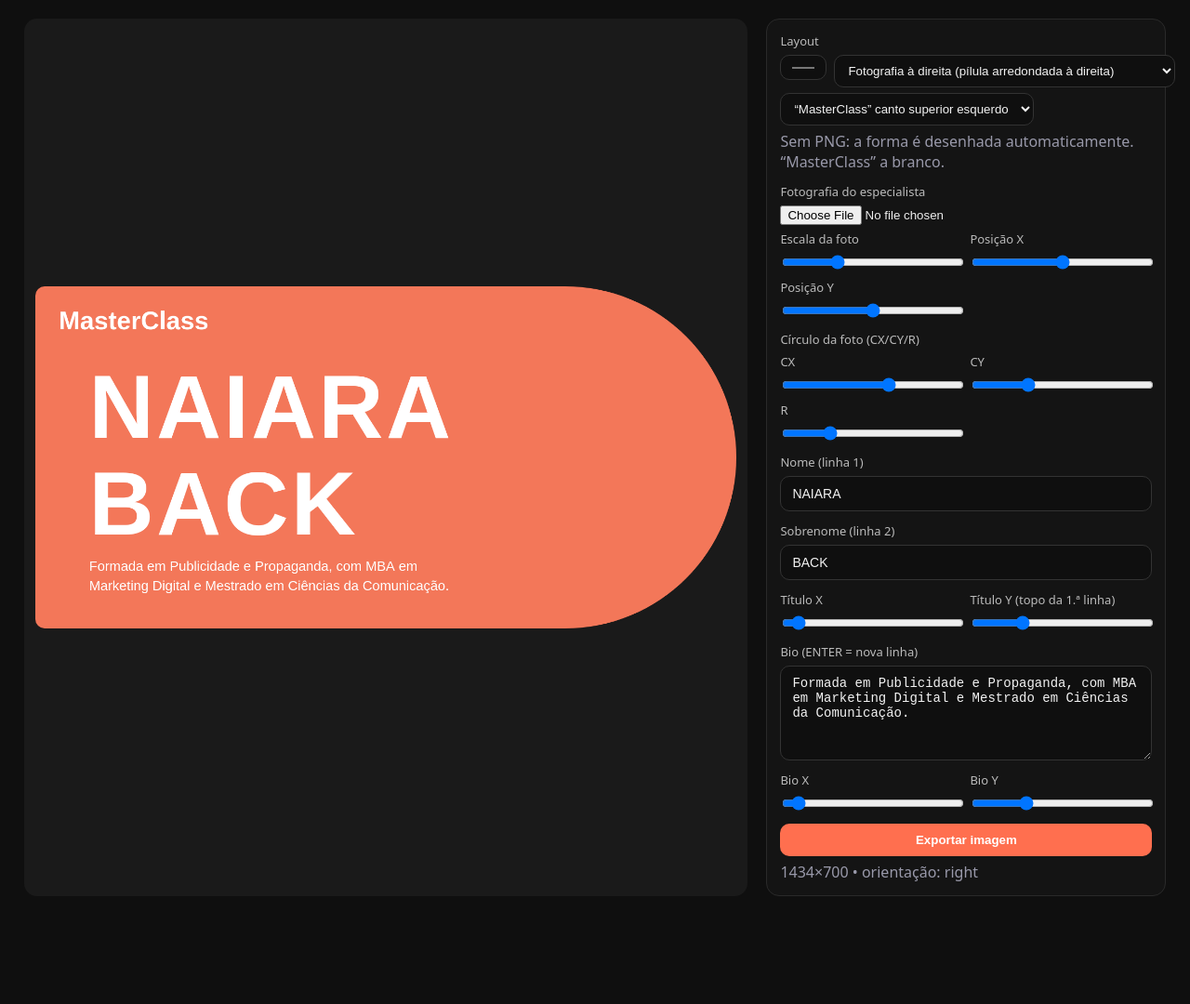
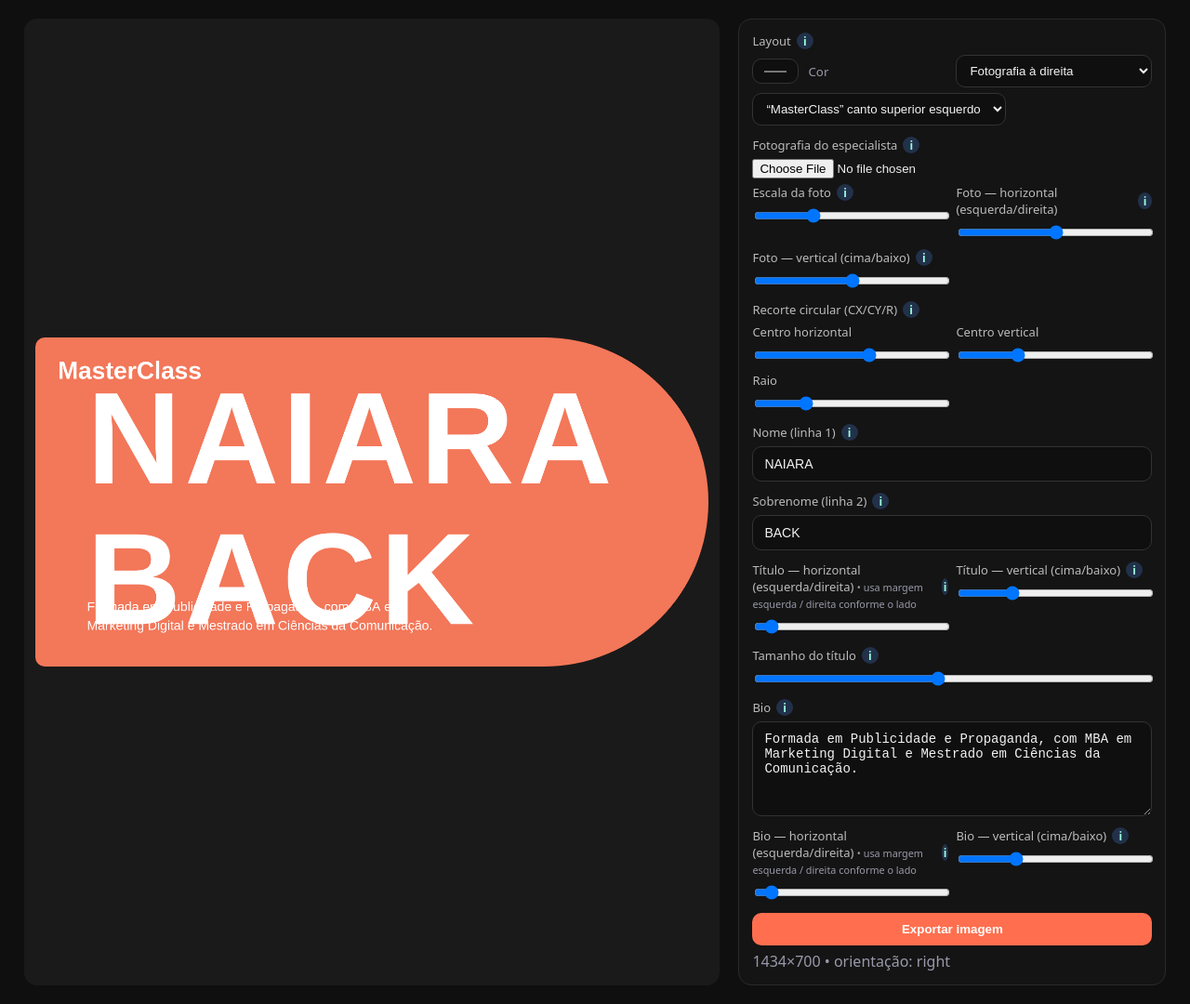
Before and after one commit to Diseven1990/especialistas, a plain HTML site: page index.html in a window 1280 px wide. Shown: the whole page at 93% size. Before the commit the page ends 984 px from the top, so only its background shows below. Drawn offline with nearby package versions, Linux system fonts and the light colour scheme.

Commit message:
updatefinal

```diff
--- a/index.html
+++ b/index.html
@@ -3,15 +3,16 @@
 <head>
 <meta charset="utf-8" />
 <meta name="viewport" content="width=device-width, initial-scale=1" />
-<title>MasterClass • Editor (alinhamento dinâmico por orientação)</title>
+<title>MasterClass • Editor (tooltips + rótulos PT)</title>
 <link href="https://fonts.googleapis.com/css2?family=Barlow:wght@800&family=Work+Sans:wght@300;400&display=swap" rel="stylesheet">
 <style>
   html,body{margin:0;background:#0f0f0f;color:#eee;font-family:system-ui,-apple-system,Segoe UI,Roboto,'Work Sans',sans-serif}
-  .app{display:grid;grid-template-columns:1fr 430px;gap:20px;max-width:min(1680px,96vw);margin:20px auto}
+  .app{display:grid;grid-template-columns:1fr 460px;gap:20px;max-width:min(1680px,96vw);margin:20px auto}
   .stage{background:#1a1a1a;border-radius:14px;padding:12px;display:flex;align-items:center;justify-content:center}
   canvas{width:100%;height:auto;background:transparent;border-radius:10px}
   .panel{background:#141414;border:1px solid #2a2a2a;border-radius:14px;padding:14px;display:flex;flex-direction:column;gap:12px}
   .row{display:flex;flex-direction:column;gap:6px}
+  .lbl{position:relative;display:flex;align-items:center;gap:6px}
   label{font-size:13px;color:#bbb}
   input[type="text"], textarea{background:#0f0f0f;border:1px solid #333;border-radius:10px;color:#f2f2f2;padding:10px 12px;font-size:14px}
   textarea{min-height:80px;resize:vertical;white-space:pre-wrap}
@@ -20,6 +21,10 @@
   button{background:#ff6f4f;border:0;color:#fff;padding:10px 14px;border-radius:10px;font-weight:700;cursor:pointer}
   .grid2{display:grid;grid-template-columns:1fr 1fr;gap:8px}
   .muted{color:#99a}
+  /* Tooltip */
+  .info{display:inline-flex;align-items:center;justify-content:center;width:18px;height:18px;border-radius:50%;background:#22314a;color:#9fd;cursor:pointer;font-size:12px;font-weight:800;user-select:none}
+  .info::after{content:attr(data-tip);position:absolute;left:50%;transform:translateX(-50%) translateY(8px);bottom:-4px;min-width:180px;max-width:280px;padding:8px 10px;border-radius:10px;background:#101826;border:1px solid #2a3b57;color:#cfe8ff;font-size:12px;line-height:1.25;box-shadow:0 10px 24px rgba(0,0,0,.35);opacity:0;pointer-events:none;transition:opacity .15s ease, transform .15s ease;white-space:normal;z-index:30}
+  .info:hover::after, .info.active::after{opacity:1;transform:translateX(-50%) translateY(12px)}
 </style>
 </head>
 <body>
@@ -29,12 +34,15 @@
     </div>
     <div class="panel">
       <div class="row">
-        <label>Layout</label>
+        <div class="lbl">
+          <label>Layout</label>
+          <span class="info" data-tip="Escolhe a cor da pílula e o lado onde queres a fotografia (direita/esquerda). A forma e o texto ‘MasterClass’ são gerados automaticamente.">i</span>
+        </div>
         <div class="grid2">
-          <input id="bgColor" type="color" value="#f37759" />
+          <div class="lbl" style="gap:10px"><input id="bgColor" type="color" value="#f37759" /><small class="muted">Cor</small></div>
           <select id="orientation">
-            <option value="right" selected>Fotografia à direita (pílula arredondada à direita)</option>
-            <option value="left">Fotografia à esquerda (pílula arredondada à esquerda)</option>
+            <option value="right" selected>Fotografia à direita</option>
+            <option value="left">Fotografia à esquerda</option>
           </select>
         </div>
         <div class="grid2">
@@ -44,48 +52,88 @@
           </select>
           <span class="muted"></span>
         </div>
-        <span class="muted">Sem PNG: a forma é desenhada automaticamente. “MasterClass” a branco.</span>
       </div>
 
       <div class="row">
-        <label>Fotografia do especialista</label>
+        <div class="lbl">
+          <label>Fotografia do especialista</label>
+          <span class="info" data-tip="Carrega a foto e usa os controlos para a posicionar e escalar dentro do recorte circular.">i</span>
+        </div>
         <input id="photo" type="file" accept="image/*" />
         <div class="grid2">
-          <div class="row"><label>Escala da foto</label><input id="scale" type="range" min="0.2" max="3" step="0.01" value="1" /></div>
-          <div class="row"><label>Posição X</label><input id="posX" type="range" min="-1500" max="1500" step="1" value="0" /></div>
-          <div class="row"><label>Posição Y</label><input id="posY" type="range" min="-1500" max="1500" step="1" value="0" /></div>
+          <div class="row"><div class="lbl"><label>Escala da foto</label><span class="info" data-tip="Aumenta/diminui o tamanho da foto.">i</span></div><input id="scale" type="range" min="0.2" max="3" step="0.01" value="1" /></div>
+          <div class="row"><div class="lbl"><label>Foto — horizontal (esquerda/direita)</label><span class="info" data-tip="Move a foto horizontalmente dentro do recorte circular.">i</span></div><input id="posX" type="range" min="-1500" max="1500" step="1" value="0" /></div>
+          <div class="row"><div class="lbl"><label>Foto — vertical (cima/baixo)</label><span class="info" data-tip="Move a foto verticalmente dentro do recorte circular.">i</span></div><input id="posY" type="range" min="-1500" max="1500" step="1" value="0" /></div>
         </div>
       </div>
 
       <div class="row">
-        <label>Círculo da foto (CX/CY/R)</label>
+        <div class="lbl">
+          <label>Recorte circular (CX/CY/R)</label>
+          <span class="info" data-tip="Centro X (horizontal), Centro Y (vertical) e Raio do círculo. Ajusta para encaixar a foto.">i</span>
+        </div>
         <div class="grid2">
-          <div class="row"><label>CX</label><input id="cx" type="range" min="0" max="2000" step="1" value="1060" /></div>
-          <div class="row"><label>CY</label><input id="cy" type="range" min="0" max="1200" step="1" value="350" /></div>
-          <div class="row"><label>R</label><input id="cr" type="range" min="10" max="1200" step="1" value="300" /></div>
+          <div class="row"><label>Centro horizontal</label><input id="cx" type="range" min="0" max="2000" step="1" value="1060" /></div>
+          <div class="row"><label>Centro vertical</label><input id="cy" type="range" min="0" max="1200" step="1" value="350" /></div>
+          <div class="row"><label>Raio</label><input id="cr" type="range" min="10" max="1200" step="1" value="300" /></div>
         </div>
       </div>
 
       <div class="row">
-        <label>Nome (linha 1)</label>
+        <div class="lbl">
+          <label>Nome (linha 1)</label><span class="info" data-tip="Primeira linha do título (Barlow ExtraBold — MAIÚSCULAS).">i</span>
+        </div>
         <input id="nome" type="text" value="NAIARA" />
       </div>
       <div class="row">
-        <label>Sobrenome (linha 2)</label>
+        <div class="lbl">
+          <label>Sobrenome (linha 2)</label><span class="info" data-tip="Segunda linha do título, logo abaixo do nome.">i</span>
+        </div>
         <input id="sobrenome" type="text" value="BACK" />
       </div>
+
       <div class="grid2">
-        <div class="row"><label>Título X</label><input id="titleX" type="range" min="0" max="2000" step="1" value="110" /></div>
-        <div class="row"><label>Título Y (topo da 1.ª linha)</label><input id="titleY" type="range" min="0" max="1200" step="1" value="310" /></div>
+        <div class="row">
+          <div class="lbl">
+            <label>Título — horizontal (esquerda/direita) <small class="muted" id="txLabel">• usa margem esquerda / direita conforme o lado</small></label>
+            <span class="info" data-tip="Move o título na horizontal. Quando a pílula está à ESQUERDA, este slider funciona como MARGEM DIREITA.">i</span>
+          </div>
+          <input id="titleX" type="range" min="0" max="2000" step="1" value="110" />
+        </div>
+        <div class="row">
+          <div class="lbl">
+            <label>Título — vertical (cima/baixo)</label><span class="info" data-tip="Move o título na vertical (topo da 1.ª linha).">i</span>
+          </div>
+          <input id="titleY" type="range" min="0" max="1200" step="1" value="310" />
+        </div>
+      </div>
+      <div class="row">
+        <div class="lbl">
+          <label>Tamanho do título</label><span class="info" data-tip="Controla o tamanho do título. Não há auto‑ajuste; se invadir a área, reduz manualmente.">i</span>
+        </div>
+        <input id="titleSize" type="range" min="80" max="360" step="1" value="208" />
       </div>
 
       <div class="row">
-        <label>Bio (ENTER = nova linha)</label>
+        <div class="lbl">
+          <label>Bio</label><span class="info" data-tip="Texto em Work Sans Light. ENTER faz nova linha. Nunca invade o círculo da foto.">i</span>
+        </div>
         <textarea id="bio">Formada em Publicidade e Propaganda, com MBA em Marketing Digital e Mestrado em Ciências da Comunicação.</textarea>
       </div>
       <div class="grid2">
-        <div class="row"><label>Bio X</label><input id="bioX" type="range" min="0" max="2000" step="1" value="110" /></div>
-        <div class="row"><label>Bio Y</label><input id="bioY" type="range" min="0" max="2000" step="1" value="560" /></div>
+        <div class="row">
+          <div class="lbl">
+            <label>Bio — horizontal (esquerda/direita) <small class="muted" id="bxLabel">• usa margem esquerda / direita conforme o lado</small></label>
+            <span class="info" data-tip="Move a bio na horizontal. Quando a pílula está à ESQUERDA, este slider funciona como MARGEM DIREITA.">i</span>
+          </div>
+          <input id="bioX" type="range" min="0" max="2000" step="1" value="110" />
+        </div>
+        <div class="row">
+          <div class="lbl">
+            <label>Bio — vertical (cima/baixo)</label><span class="info" data-tip="Move a bio na vertical (linha superior).">i</span>
+          </div>
+          <input id="bioY" type="range" min="0" max="2000" step="1" value="560" />
+        </div>
       </div>
 
       <div class="row">
@@ -96,6 +144,13 @@
   </div>
 
 <script>
+  // Tooltips: toggle 'active' no clique para também funcionar em mobile
+  document.addEventListener('click', (e)=>{
+    const isInfo = e.target.classList && e.target.classList.contains('info');
+    document.querySelectorAll('.info.active').forEach(el=>{ if(el!==e.target) el.classList.remove('active'); });
+    if(isInfo){ e.target.classList.toggle('active'); }
+  });
+
   const canvas = document.getElementById('c');
   const ctx = canvas.getContext('2d');
 
@@ -116,24 +171,24 @@
   const sobrenomeInput = document.getElementById('sobrenome');
   const titleXInput = document.getElementById('titleX');
   const titleYInput = document.getElementById('titleY');
+  const titleSizeInput = document.getElementById('titleSize');
 
   const bioInput = document.getElementById('bio');
   const bioXInput = document.getElementById('bioX');
   const bioYInput = document.getElementById('bioY');
 
-  const exportBtn = document.getElementById('export');
   const statusEl  = document.getElementById('status');
 
   const pt = v => v * (96/72);
+  let NAME_PX = pt(208), TRACK = pt(6), BIO_PX = pt(20.8), BIO_LH = Math.round(pt(20.8)*1.45);
+
   function recomputeType(){
     const s = canvas.height / 700;
-    NAME_PX = pt(208.11) * s;
+    NAME_PX = pt(+titleSizeInput.value) * s;
     TRACK   = pt(6) * s;
     BIO_PX  = pt(20.8) * s;
     BIO_LH  = Math.round(BIO_PX * 1.45);
   }
-  let NAME_PX = pt(208.11), TRACK = pt(6), BIO_PX = pt(20.8), BIO_LH = Math.round(pt(20.8)*1.45);
-  recomputeType();
 
   let photo = null, photoURL = null;
 
@@ -205,7 +260,6 @@
     }
   }
   function wrapRight(text, rightEdge, y, maxW, lh){
-    // desenha alinhado à direita (x dinâmico por linha)
     ctx.font = `300 ${BIO_PX}px 'Work Sans', sans-serif`;
     ctx.fillStyle = '#fff'; ctx.textBaseline = 'top';
     const paras = String(text||'').split('\n');
@@ -219,7 +273,8 @@
       lines.push(line);
       for(const L of lines){
         const w = ctx.measureText(L).width;
-        ctx.fillText(L, rightEdge - w, y);
+        const x = Math.max(rightEdge - w, 0);
+        ctx.fillText(L, x, y);
         y += lh;
       }
     }
@@ -227,29 +282,31 @@
 
   function margin(){ return Math.round(30 * (canvas.height/700)); }
 
-  function textMaxWidth(){
+  function computeTitlePositions(size, track){
     const side = orientationSel.value;
-    const cx = +cxInput.value, r = +crInput.value;
     const m = margin();
     if(side === 'right'){
-      return Math.max(200, (cx - r) - m - +titleXInput.value);
+      return { x: +titleXInput.value, align: 'left' };
     } else {
-      // quando à esquerda, a largura útil é da âncora até ao fim da pílula (canvas.width - m)
-      return Math.max(200, (canvas.width - m) - +titleXInput.value);
+      const rightEdge = canvas.width - m - +titleXInput.value;
+      const nomeW = trackedWidth((nomeInput.value||'').toUpperCase(), size, track);
+      const sobrenomeW = trackedWidth((sobrenomeInput.value||'').toUpperCase(), size, track);
+      return { x1: rightEdge - nomeW, x2: rightEdge - sobrenomeW, align: 'right', rightEdge };
     }
   }
 
   function bioMetrics(){
     const side = orientationSel.value;
+    const m = margin();
     const cx = +cxInput.value, r = +crInput.value;
-    const m = margin();
     if(side === 'right'){
-      return {maxW: Math.max(200, (cx - r) - m - +bioXInput.value), startX: +bioXInput.value, rightEdge: null};
+      const maxW = Math.max(0, (cx - r) - m - +bioXInput.value);
+      return {maxW, startX: +bioXInput.value, rightEdge: null};
     } else {
-      // alinhado à direita: direita da área = canvas.width - m
-      const rightEdge = canvas.width - m;
-      const maxW = Math.max(200, rightEdge - +bioXInput.value);
-      return {maxW, startX: null, rightEdge};
+      const leftLimit  = cx + r + m;
+      const rightEdge  = canvas.width - m - +bioXInput.value;
+      const maxW       = Math.max(0, rightEdge - leftLimit);
+      return {maxW, startX: leftLimit, rightEdge};
     }
   }
 
@@ -269,9 +326,9 @@
       cxInput.value = Math.round(R*0.7);
       cyInput.value = Math.round(H*0.5);
       crInput.value = Math.round(H*0.43);
-      titleXInput.value = Math.round(R + 60);
+      titleXInput.value = Math.round(60 * (H/700));
       titleYInput.value = Math.round(310 * (H/700));
-      bioXInput.value = Math.round(R + 60);
+      bioXInput.value = Math.round(60 * (H/700));
       bioYInput.value = Math.round(560 * (H/700));
       mcPos.value = 'right';
     }
@@ -282,11 +339,15 @@
     ctx.clearRect(0,0,W,H);
     const side = orientationSel.value;
 
-    // 1) Forma base + MasterClass
+    const s = H/700;
+    NAME_PX = (96/72) * (+titleSizeInput.value) * s;
+    TRACK   = (96/72) * 6 * s;
+    BIO_PX  = (96/72) * 20.8 * s;
+    BIO_LH  = Math.round(BIO_PX * 1.45);
+
     drawPill(bgColor.value, side);
     drawMasterClass();
 
-    // 2) Foto recortada
     if(photo){
       const cx=+cxInput.value, cy=+cyInput.value, r=+crInput.value;
       const scale = +scaleInput.value, dx=+posXInput.value, dy=+posYInput.value;
@@ -298,28 +359,17 @@
       ctx.restore();
     }
 
-    // 3) Título (duas linhas): esquerda = normal; esquerda arredondada = alinhar à direita
-    let size = NAME_PX, track = TRACK;
-    const nome = (nomeInput.value||'').toUpperCase();
-    const maxW = textMaxWidth();
-    while (trackedWidth(nome, size, track) > maxW && size > 40){
-      size -= 1; track = TRACK * (size/NAME_PX);
-    }
+    const size = NAME_PX, track = TRACK;
     const topY = +titleYInput.value;
-    if(side === 'right'){
-      const startX = +titleXInput.value;
-      drawTracked(nome, startX, topY, size, track);
-      drawTracked((sobrenomeInput.value||'').toUpperCase(), startX, topY + size*1.08, size, track);
+    const pos = computeTitlePositions(size, track);
+    if(pos.align === 'left'){
+      drawTracked((nomeInput.value||'').toUpperCase(), pos.x, topY, size, track);
+      drawTracked((sobrenomeInput.value||'').toUpperCase(), pos.x, topY + size*1.08, size, track);
     } else {
-      // alinhar à direita
-      const rightEdge = canvas.width - margin();
-      const w1 = trackedWidth(nome, size, track);
-      const w2 = trackedWidth((sobrenomeInput.value||'').toUpperCase(), size, track);
-      drawTracked(nome, rightEdge - w1, topY, size, track);
-      drawTracked((sobrenomeInput.value||'').toUpperCase(), rightEdge - w2, topY + size*1.08, size, track);
+      drawTracked((nomeInput.value||'').toUpperCase(), pos.x1, topY, size, track);
+      drawTracked((sobrenomeInput.value||'').toUpperCase(), pos.x2, topY + size*1.08, size, track);
     }
 
-    // 4) Bio com alinhamento dependente
     const bm = bioMetrics();
     if(side === 'right'){
       wrapLeft(bioInput.value, bm.startX, +bioYInput.value, bm.maxW, BIO_LH);
@@ -338,7 +388,7 @@
   });
 
   [bgColor, orientationSel, mcPos, scaleInput, posXInput, posYInput, cxInput, cyInput, crInput,
-   nomeInput, sobrenomeInput, titleXInput, titleYInput, bioInput, bioXInput, bioYInput]
+   nomeInput, sobrenomeInput, titleXInput, titleYInput, titleSizeInput, bioInput, bioXInput, bioYInput]
    .forEach(el=>el.addEventListener('input', render));
 
   orientationSel.addEventListener('change', ()=>{ applyOrientationDefaults(); render(); });
```
Also changed, not shown: 1 other file.
